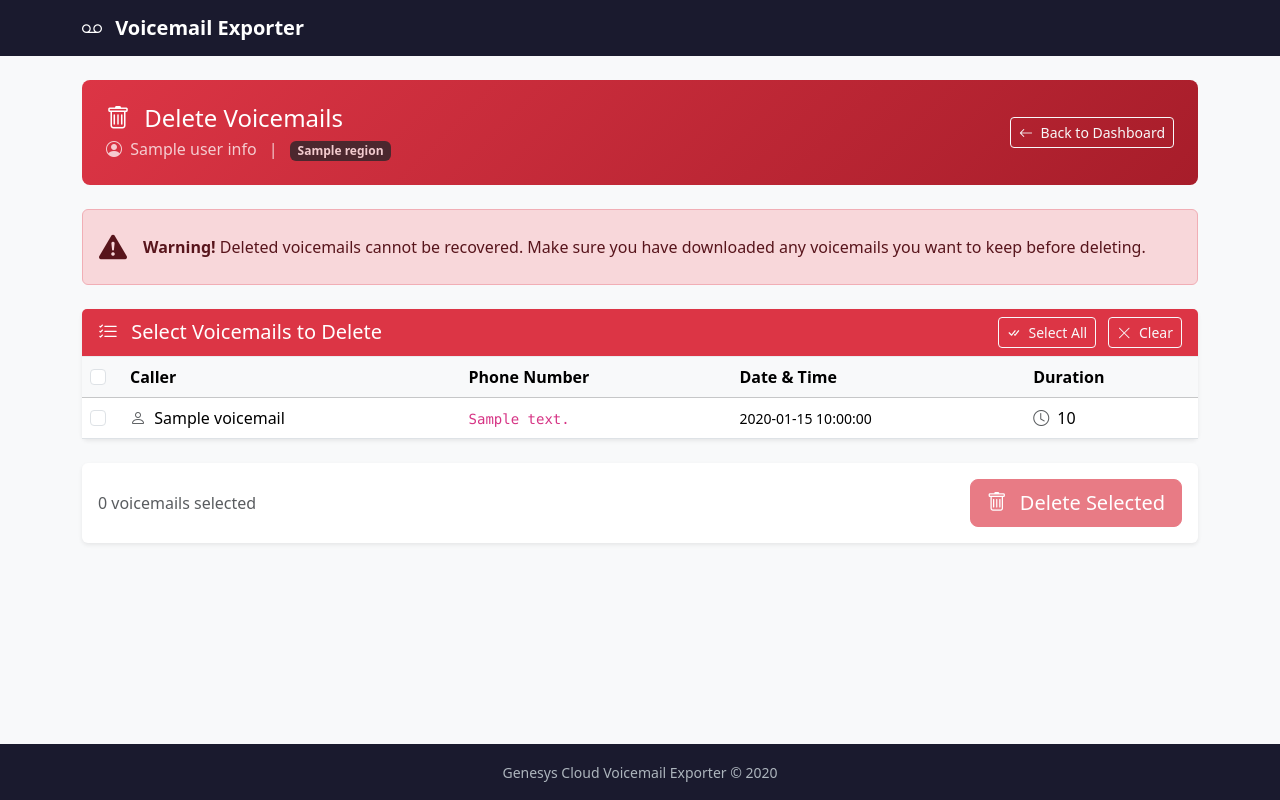
After one commit to filipbal/genesys-voicemail-manager, a Flask app: template templates/delete.html in a window 1280 px wide. The commit adds this page. Run offline with Flask 3, Linux system fonts and the light colour scheme; the template is opened without the code that fills it: most values are stand-ins (such as "Sample title", 1, 10 or a date in 2020).

Commit message:
Add VM delete funcionality

```diff
--- a/app.py
+++ b/app.py
@@ -355,6 +355,53 @@ def forward_all_voicemails(access_token, region_host, voicemail_ids, target_id,
 
     for vm_id in voicemail_ids:
         success, result = forward_voicemail(access_token, region_host, vm_id, target_id, target_type)
+        if success:
+            results['success'] += 1
+        else:
+            results['failed'] += 1
+            results['errors'].append(f"VM {vm_id[:8]}...: {result}")
+
+        # Small delay to avoid rate limiting
+        time.sleep(0.2)
+
+    return results
+
+
+def delete_voicemail(access_token, region_host, voicemail_id):
+    """
+    Delete a single voicemail message.
+
+    DELETE /api/v2/voicemail/messages/{messageId}
+    """
+    url = f"https://api.{region_host}/api/v2/voicemail/messages/{voicemail_id}"
+
+    req = urllib.request.Request(url, method='DELETE')
+    req.add_header('Authorization', f'Bearer {access_token}')
+
+    try:
+        with urllib.request.urlopen(req, timeout=60) as response:
+            return True, "Deleted successfully"
+    except urllib.request.HTTPError as e:
+        try:
+            error_body = json.loads(e.read().decode())
+            error_msg = error_body.get('message', str(error_body))
+        except:
+            error_msg = f"HTTP {e.code}: {e.reason}"
+        return False, error_msg
+    except Exception as e:
+        return False, str(e)
+
+
+def delete_all_voicemails(access_token, region_host, voicemail_ids):
+    """Delete multiple voicemails"""
+    results = {
+        'success': 0,
+        'failed': 0,
+        'errors': []
+    }
+
+    for vm_id in voicemail_ids:
+        success, result = delete_voicemail(access_token, region_host, vm_id)
         if success:
             results['success'] += 1
         else:
@@ -814,6 +861,82 @@ def forward_single(message_id):
 
 
 # ============================================================================
+# DELETE ROUTES
+# ============================================================================
+
+@app.route('/api/delete', methods=['POST'])
+@login_required
+def api_delete_voicemails():
+    """API endpoint to delete voicemails"""
+    access_token = session.get('access_token')
+    region_host = session.get('region_host')
+
+    data = request.get_json()
+    if not data:
+        return jsonify({'success': False, 'error': 'No data provided'}), 400
+
+    voicemail_ids = data.get('voicemail_ids', [])
+
+    if not voicemail_ids:
+        return jsonify({'success': False, 'error': 'No voicemails selected'}), 400
+
+    results = delete_all_voicemails(access_token, region_host, voicemail_ids)
+
+    return jsonify({
+        'success': results['failed'] == 0,
+        'deleted': results['success'],
+        'failed': results['failed'],
+        'errors': results['errors']
+    })
+
+
+@app.route('/delete/single/<message_id>', methods=['POST'])
+@login_required
+def delete_single(message_id):
+    """Delete a single voicemail"""
+    access_token = session.get('access_token')
+    region_host = session.get('region_host')
+
+    success, result = delete_voicemail(access_token, region_host, message_id)
+
+    if success:
+        flash('Voicemail deleted successfully!', 'success')
+    else:
+        flash(f'Failed to delete voicemail: {result}', 'danger')
+
+    return redirect(url_for('dashboard'))
+
+
+@app.route('/delete')
+@login_required
+def delete_page():
+    """Page to bulk delete voicemails"""
+    access_token = session.get('access_token')
+    region_host = session.get('region_host')
+    region_key = session.get('region_key')
+    user_info = session.get('user_info', {})
+
+    voicemails = get_voicemails(access_token, region_host)
+
+    processed_voicemails = []
+    for vm in voicemails:
+        processed_voicemails.append({
+            'id': vm.get('id'),
+            'caller_name': vm.get('callerName', 'Unknown'),
+            'caller_address': vm.get('callerAddress', ''),
+            'created_date': format_datetime(vm.get('createdDate')),
+            'duration': format_duration(vm.get('audioRecordingDurationSeconds')),
+            'read': vm.get('read', False),
+        })
+
+    return render_template('delete.html',
+                         user_info=user_info,
+                         region=REGIONS.get(region_key, {}),
+                         voicemails=processed_voicemails,
+                         voicemail_count=len(processed_voicemails))
+
+
+# ============================================================================
 # OTHER API ROUTES
 # ============================================================================
 
--- a/templates/base.html
+++ b/templates/base.html
@@ -134,6 +134,11 @@
                         </a>
                     </li>
                     <li class="nav-item">
+                        <a class="nav-link" href="{{ url_for('delete_page') }}">
+                            <i class="bi bi-trash me-1"></i> Delete
+                        </a>
+                    </li>
+                    <li class="nav-item">
                         <a class="nav-link" href="{{ url_for('logout') }}">
                             <i class="bi bi-box-arrow-right me-1"></i> Logout
                         </a>
--- /dev/null
+++ b/templates/delete.html
@@ -0,0 +1,329 @@
+{% extends "base.html" %}
+
+{% block title %}Delete Voicemails{% endblock %}
+
+{% block content %}
+<!-- User Info Banner -->
+<div class="user-info" style="background: linear-gradient(135deg, #dc3545 0%, #a71d2a 100%);">
+    <div class="row align-items-center">
+        <div class="col-md-8">
+            <h4 class="mb-1">
+                <i class="bi bi-trash me-2"></i>
+                Delete Voicemails
+            </h4>
+            <p class="mb-0 opacity-75">
+                <i class="bi bi-person-circle me-1"></i> {{ user_info.get('name', 'User') }}
+                <span class="mx-2">|</span>
+                <span class="badge bg-dark">{{ region.get('name', 'Unknown Region') }}</span>
+            </p>
+        </div>
+        <div class="col-md-4 text-md-end mt-3 mt-md-0">
+            <a href="{{ url_for('dashboard') }}" class="btn btn-outline-light btn-sm">
+                <i class="bi bi-arrow-left me-1"></i> Back to Dashboard
+            </a>
+        </div>
+    </div>
+</div>
+
+<!-- Warning Banner -->
+<div class="alert alert-danger mb-4">
+    <div class="d-flex align-items-center">
+        <i class="bi bi-exclamation-triangle-fill me-3 fs-3"></i>
+        <div>
+            <strong>Warning!</strong> Deleted voicemails cannot be recovered.
+            Make sure you have downloaded any voicemails you want to keep before deleting.
+        </div>
+    </div>
+</div>
+
+<!-- Voicemail Selection -->
+<div class="card mb-4">
+    <div class="card-header d-flex justify-content-between align-items-center bg-danger text-white">
+        <h5 class="mb-0">
+            <i class="bi bi-list-check me-2"></i>
+            Select Voicemails to Delete
+        </h5>
+        <div>
+            <button class="btn btn-outline-light btn-sm me-2" onclick="selectAll()">
+                <i class="bi bi-check-all me-1"></i> Select All
+            </button>
+            <button class="btn btn-outline-light btn-sm" onclick="selectNone()">
+                <i class="bi bi-x-lg me-1"></i> Clear
+            </button>
+        </div>
+    </div>
+    <div class="card-body p-0">
+        {% if voicemails %}
+        <div class="table-responsive">
+            <table class="table table-hover mb-0">
+                <thead class="table-light">
+                    <tr>
+                        <th scope="col" style="width: 40px;">
+                            <input type="checkbox" class="form-check-input" id="selectAllCheckbox"
+                                   onchange="toggleSelectAll(this)">
+                        </th>
+                        <th scope="col">Caller</th>
+                        <th scope="col">Phone Number</th>
+                        <th scope="col">Date & Time</th>
+                        <th scope="col">Duration</th>
+                    </tr>
+                </thead>
+                <tbody>
+                    {% for vm in voicemails %}
+                    <tr class="voicemail-row">
+                        <td>
+                            <input type="checkbox" class="form-check-input voicemail-checkbox"
+                                   value="{{ vm.id }}" data-caller="{{ vm.caller_name }}">
+                        </td>
+                        <td>
+                            <i class="bi bi-person me-1 text-muted"></i>
+                            {{ vm.caller_name }}
+                        </td>
+                        <td>
+                            <code>{{ vm.caller_address or 'N/A' }}</code>
+                        </td>
+                        <td>
+                            <small>{{ vm.created_date }}</small>
+                        </td>
+                        <td>
+                            <i class="bi bi-clock me-1 text-muted"></i>
+                            {{ vm.duration }}
+                        </td>
+                    </tr>
+                    {% endfor %}
+                </tbody>
+            </table>
+        </div>
+        {% else %}
+        <div class="text-center py-5">
+            <i class="bi bi-inbox fs-1 text-muted"></i>
+            <h5 class="mt-3 text-muted">No Voicemails Found</h5>
+            <p class="text-muted">Your voicemail inbox is empty.</p>
+        </div>
+        {% endif %}
+    </div>
+</div>
+
+<!-- Delete Button -->
+<div class="card border-danger">
+    <div class="card-body">
+        <div class="d-flex justify-content-between align-items-center">
+            <div>
+                <span id="selectedCount" class="text-muted">0 voicemails selected</span>
+            </div>
+            <button type="button" class="btn btn-danger btn-lg" id="deleteBtn" onclick="confirmDelete()" disabled>
+                <span class="btn-text">
+                    <i class="bi bi-trash me-2"></i>
+                    Delete Selected
+                </span>
+                <span class="loading-spinner" style="display: none;">
+                    <span class="spinner-border spinner-border-sm me-2"></span>
+                    Deleting...
+                </span>
+            </button>
+        </div>
+    </div>
+</div>
+
+<!-- Confirm Delete Modal -->
+<div class="modal fade" id="confirmDeleteModal" tabindex="-1">
+    <div class="modal-dialog">
+        <div class="modal-content">
+            <div class="modal-header bg-danger text-white">
+                <h5 class="modal-title">
+                    <i class="bi bi-exclamation-triangle me-2"></i>
+                    Confirm Deletion
+                </h5>
+                <button type="button" class="btn-close btn-close-white" data-bs-dismiss="modal"></button>
+            </div>
+            <div class="modal-body">
+                <div class="text-center mb-3">
+                    <i class="bi bi-trash text-danger" style="font-size: 4rem;"></i>
+                </div>
+                <p class="text-center">
+                    Are you sure you want to permanently delete
+                    <strong id="deleteCountText">0</strong> voicemail(s)?
+                </p>
+                <div class="alert alert-danger">
+                    <i class="bi bi-exclamation-triangle me-2"></i>
+                    <strong>This action cannot be undone!</strong><br>
+                    Make sure you have downloaded any important voicemails first.
+                </div>
+            </div>
+            <div class="modal-footer">
+                <button type="button" class="btn btn-secondary" data-bs-dismiss="modal">Cancel</button>
+                <button type="button" class="btn btn-danger" id="finalDeleteBtn" onclick="executeDelete()">
+                    <i class="bi bi-trash me-1"></i> Yes, Delete Forever
+                </button>
+            </div>
+        </div>
+    </div>
+</div>
+
+<!-- Results Modal -->
+<div class="modal fade" id="resultsModal" tabindex="-1" data-bs-backdrop="static">
+    <div class="modal-dialog">
+        <div class="modal-content">
+            <div class="modal-header">
+                <h5 class="modal-title" id="resultsTitle">
+                    <i class="bi bi-check-circle text-success me-2"></i>
+                    Deletion Complete
+                </h5>
+            </div>
+            <div class="modal-body" id="resultsBody">
+                <!-- Results will be populated here -->
+            </div>
+            <div class="modal-footer">
+                <a href="{{ url_for('dashboard') }}" class="btn btn-primary">
+                    <i class="bi bi-arrow-left me-1"></i> Back to Dashboard
+                </a>
+            </div>
+        </div>
+    </div>
+</div>
+{% endblock %}
+
+{% block extra_js %}
+<script>
+let selectedVoicemails = [];
+
+// Voicemail selection handlers
+document.querySelectorAll('.voicemail-checkbox').forEach(checkbox => {
+    checkbox.addEventListener('change', updateSelectedCount);
+});
+
+function toggleSelectAll(checkbox) {
+    document.querySelectorAll('.voicemail-checkbox').forEach(cb => {
+        cb.checked = checkbox.checked;
+    });
+    updateSelectedCount();
+}
+
+function selectAll() {
+    document.querySelectorAll('.voicemail-checkbox').forEach(cb => {
+        cb.checked = true;
+    });
+    document.getElementById('selectAllCheckbox').checked = true;
+    updateSelectedCount();
+}
+
+function selectNone() {
+    document.querySelectorAll('.voicemail-checkbox').forEach(cb => {
+        cb.checked = false;
+    });
+    document.getElementById('selectAllCheckbox').checked = false;
+    updateSelectedCount();
+}
+
+function updateSelectedCount() {
+    const count = document.querySelectorAll('.voicemail-checkbox:checked').length;
+    document.getElementById('selectedCount').textContent = `${count} voicemail${count !== 1 ? 's' : ''} selected`;
+    document.getElementById('deleteBtn').disabled = count === 0;
+
+    // Update list of selected voicemails
+    selectedVoicemails = Array.from(document.querySelectorAll('.voicemail-checkbox:checked'))
+        .map(cb => cb.value);
+}
+
+function confirmDelete() {
+    const count = selectedVoicemails.length;
+    if (count === 0) {
+        alert('Please select at least one voicemail');
+        return;
+    }
+
+    document.getElementById('deleteCountText').textContent = count;
+
+    const modal = new bootstrap.Modal(document.getElementById('confirmDeleteModal'));
+    modal.show();
+}
+
+function executeDelete() {
+    if (selectedVoicemails.length === 0) return;
+
+    // Show loading state
+    const btn = document.getElementById('finalDeleteBtn');
+    btn.disabled = true;
+    btn.innerHTML = '<span class="spinner-border spinner-border-sm me-1"></span> Deleting...';
+
+    fetch('/api/delete', {
+        method: 'POST',
+        headers: {
+            'Content-Type': 'application/json',
+        },
+        body: JSON.stringify({
+            voicemail_ids: selectedVoicemails
+        })
+    })
+    .then(response => response.json())
+    .then(data => {
+        // Close confirm modal
+        bootstrap.Modal.getInstance(document.getElementById('confirmDeleteModal')).hide();
+
+        // Reset button
+        btn.disabled = false;
+        btn.innerHTML = '<i class="bi bi-trash me-1"></i> Yes, Delete Forever';
+
+        // Show results
+        showResults(data);
+    })
+    .catch(error => {
+        console.error('Delete error:', error);
+        btn.disabled = false;
+        btn.innerHTML = '<i class="bi bi-trash me-1"></i> Yes, Delete Forever';
+        alert('An error occurred while deleting voicemails');
+    });
+}
+
+function showResults(data) {
+    const resultsBody = document.getElementById('resultsBody');
+    const resultsTitle = document.getElementById('resultsTitle');
+
+    let html = '';
+
+    if (data.success) {
+        resultsTitle.innerHTML = '<i class="bi bi-check-circle text-success me-2"></i>Deletion Complete';
+        html = `
+            <div class="text-center mb-3">
+                <i class="bi bi-check-circle text-success" style="font-size: 4rem;"></i>
+            </div>
+            <p class="text-center">
+                Successfully deleted <strong>${data.deleted}</strong> voicemail${data.deleted !== 1 ? 's' : ''}.
+            </p>
+        `;
+    } else {
+        resultsTitle.innerHTML = '<i class="bi bi-exclamation-triangle text-warning me-2"></i>Deletion Partial';
+        html = `
+            <div class="text-center mb-3">
+                <i class="bi bi-exclamation-triangle text-warning" style="font-size: 4rem;"></i>
+            </div>
+            <p class="text-center">
+                Deleted <strong>${data.deleted}</strong> voicemail${data.deleted !== 1 ? 's' : ''}.
+                <br>
+                <span class="text-danger">Failed: ${data.failed}</span>
+            </p>
+        `;
+
+        if (data.errors && data.errors.length > 0) {
+            html += `
+                <div class="alert alert-danger mt-3">
+                    <strong>Errors:</strong>
+                    <ul class="mb-0 mt-2">
+                        ${data.errors.map(e => `<li><small>${e}</small></li>`).join('')}
+                    </ul>
+                </div>
+            `;
+        }
+    }
+
+    resultsBody.innerHTML = html;
+
+    // Show modal
+    const modal = new bootstrap.Modal(document.getElementById('resultsModal'));
+    modal.show();
+}
+
+// Initialize
+updateSelectedCount();
+</script>
+{% endblock %}
```
Also changed, not shown: templates/dashboard.html (+103 -6 lines).
